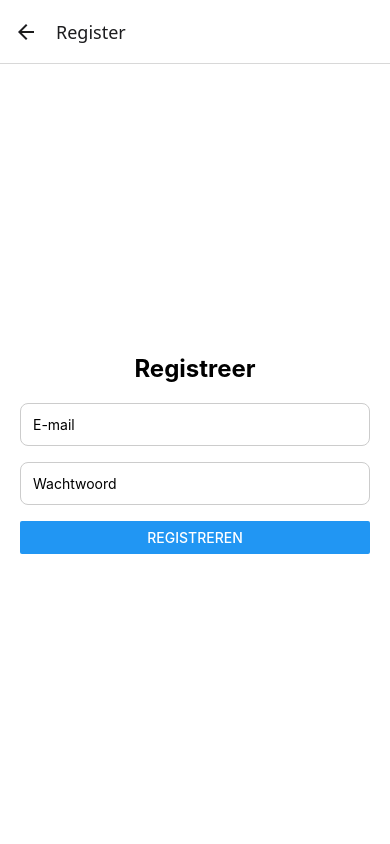
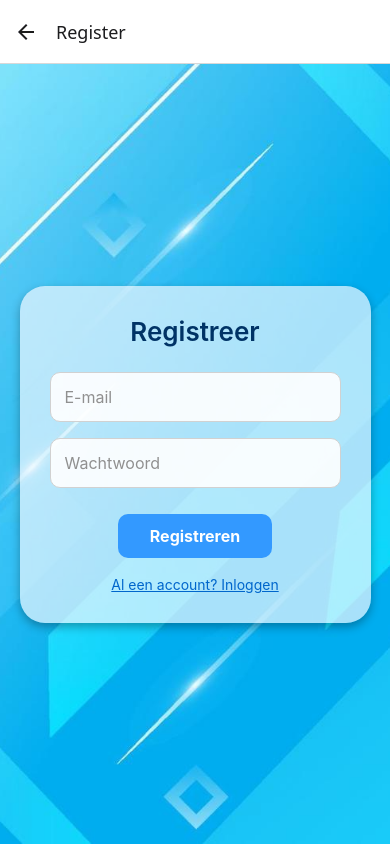
Before and after one commit to HamsterChief/Project_D, a React Native app in the folder AgendaApp/: screen /Register in a window 390 px wide. Built offline with nearby package versions, Linux system fonts and the light colour scheme.

Commit message:
Merge from Luca branch

```diff
--- a/AgendaApp/screens/Login.tsx
+++ b/AgendaApp/screens/Login.tsx
@@ -1,15 +1,16 @@
 import React, { useState } from 'react';
-import { View, Text, TextInput, Button, StyleSheet, Alert, Image, ImageBackground, Dimensions } from 'react-native';
+import { View, Text, TextInput, Button, StyleSheet, Alert, ImageBackground } from 'react-native';
 import { signInWithEmailAndPassword } from 'firebase/auth';
 import { auth } from '../firebaseConfig';
 import { useNavigation } from '@react-navigation/native';
-import { Ionicons } from '@expo/vector-icons';
-import { rgbaColor } from 'react-native-reanimated/lib/typescript/Colors';
+import { loginStyles as styles} from '../styles/loginstyles';
+import { TouchableOpacity } from 'react-native';
 
 const LoginScreen = () => {
   const navigation = useNavigation();
   const [email, setEmail] = useState('');
   const [password, setPassword] = useState('');
+  const [isPressed, setIsPressed] = useState(false);
 
   const validateEmail = (email: string) => /\S+@\S+\.\S+/.test(email);
   const validatePassword = (password: string) => password.length >= 6;
@@ -26,21 +27,24 @@ const LoginScreen = () => {
     }
 
     try {
-      await signInWithEmailAndPassword(auth, email, password);
-      navigation.navigate('Agenda');
-    } catch (error: any) {
-      console.log('Login error:', error);
+      const response = await fetch('http://localhost:5133/api/auth/login', {
+        method: 'POST',
+        headers: {
+          'Content-Type': 'application/json',
+        },
+        body: JSON.stringify({ email, password }),
+      });
 
-      // Specifieke Firebase foutcodes
-      if (error.code === 'auth/user-not-found') {
-        Alert.alert('Gebruiker niet gevonden', 'Er bestaat geen account met dit e-mailadres.');
-      } else if (error.code === 'auth/wrong-password') {
-        Alert.alert('Wachtwoord onjuist', 'Het wachtwoord dat je hebt ingevoerd is niet correct.');
-      } else if (error.code === 'auth/invalid-email') {
-        Alert.alert('Ongeldig e-mailadres', 'Het ingevoerde e-mailadres is ongeldig.');
+      if (response.ok) {
+        Alert.alert('Succesvol ingelogd', 'Welkom terug!');
+        navigation.navigate('Agenda');
       } else {
-        Alert.alert('Inloggen mislukt', 'Er ging iets fout. Probeer opnieuw.');
+        const message = await response.text();
+        Alert.alert('Login mislukt', message);
       }
+    } catch (error) {
+      console.error('Login error:', error);
+      Alert.alert('Fout', 'Kon geen verbinding maken met de server.');
     }
   };
 
@@ -51,6 +55,9 @@ const LoginScreen = () => {
       resizeMode="cover" // Or 'contain', depending on your design
     >
       <View style={styles.container}>
+
+        <Text style={styles.title}>Inlogscherm</Text>
+
         <TextInput
           placeholder="E-mail"
           placeholderTextColor='#909090'
@@ -68,77 +75,51 @@ const LoginScreen = () => {
           style={styles.input}
           secureTextEntry
         />
-        <Button title="Inloggen" onPress={handleLogin} />
+
+        <TouchableOpacity
+          style={[styles.button, isPressed && styles.hoveredButton]}
+          onPress={handleLogin}
+          onPressIn={() => setIsPressed(true)}
+          onPressOut={() => setIsPressed(false)}
+        >
+          <Text style={styles.buttonText}>INLOGGEN</Text>
+        </TouchableOpacity>
+
         <Text style={styles.registerLink} onPress={() => navigation.navigate('Register')}>
           Geen account? Registreer hier
         </Text>
+
       </View>
     </ImageBackground>
   );
 };
 
-const styles = StyleSheet.create({
-  background: {
-    flex: 1, // Full height and width
-    width: '100%',
-    height: '100%',
-    justifyContent: 'center',
-    alignItems: 'center',
-  },
-  overlay: {
-    backgroundColor: 'rgba(255, 255, 255, 0.85)', // Optional: white overlay to make form readable
-    padding: 20,
-    borderRadius: 10,
-    width: '80%',
-    alignItems: 'center',
-  },
-  container: {
-    width: '90%',
-    maxWidth: 400,
-    height: 400,
-    alignSelf: 'center',
-    justifyContent: 'center',
-    alignItems: 'center',
-    padding: 30,
-    backgroundColor: 'rgba(245,247,250, 0.85)',
-    borderRadius: 35,
-    shadowColor: '#000',
-    shadowOffset: { width: 0, height: 2 },
-    shadowOpacity: 0.2,
-    shadowRadius: 6,
-    elevation: 3,
-    marginTop: 'auto',
-    marginBottom: 'auto',
-},
-  login: {
-    width: 150,
-    height: 150,
-    marginBottom: 20,
-  },
-  title: {
-    fontSize: 24,
-    marginBottom: 20,
-    textAlign: 'center',
-    fontWeight: 'bold',
-  },
-  icon: {
-    marginRight: 8,
-  },
-  input: {
-    borderWidth: 1,
-    borderColor: '#ccc',
-    borderRadius: 8,
-    padding: 12,
-    marginBottom: 16,
-    maxWidth: 350,
-    width: '100%'
-  },
-  registerLink: {
-    marginTop: 16,
-    textAlign: 'center',
-    color: '#008bd1',
-    textDecorationLine: 'underline',
-  },
-});
+// const styles = StyleSheet.create({
+//   container: {
+//     flex: 1,
+//     padding: 20,
+//     justifyContent: 'center',
+//     backgroundColor: '#fff',
+//   },
+//   title: {
+//     fontSize: 24,
+//     marginBottom: 20,
+//     textAlign: 'center',
+//     fontWeight: 'bold',
+//   },
+//   input: {
+//     borderWidth: 1,
+//     borderColor: '#ccc',
+//     borderRadius: 8,
+//     padding: 12,
+//     marginBottom: 16,
+//   },
+//   registerLink: {
+//     marginTop: 16,
+//     textAlign: 'center',
+//     color: '#007BFF',
+//     textDecorationLine: 'underline',
+//   },
+// });
 
 export default LoginScreen;
--- a/AgendaApp/screens/Register.tsx
+++ b/AgendaApp/screens/Register.tsx
@@ -1,10 +1,11 @@
 import React, { useState } from 'react';
-import { View, Text, TextInput, Button, StyleSheet, Alert } from 'react-native';
+import { ImageBackground, View, Text, TextInput, Button, StyleSheet, Alert, TouchableOpacity } from 'react-native';
 import { createUserWithEmailAndPassword } from 'firebase/auth';
 import { auth } from '../firebaseConfig';
 import { NativeStackNavigationProp } from '@react-navigation/native-stack';
 import { RootStackParamList } from '../types';
 import { useNavigation } from '@react-navigation/native';
+import { registerstyles as styles} from '../styles/registerstyles';
 
 type RegisterScreenNavigationProp = NativeStackNavigationProp<RootStackParamList, 'Register'>;
 
@@ -15,59 +16,75 @@ const RegisterScreen: React.FC = () => {
   const [password, setPassword] = useState('');
 
   const handleRegister = async () => {
+    if (!email || !password) {
+      Alert.alert('Fout', 'Vul zowel e-mail als wachtwoord in.');
+      return;
+    }
+
     try {
-      const userCredential = await createUserWithEmailAndPassword(auth, email, password);
-      const user = userCredential.user;
-      Alert.alert('Welkom!', `Gebruiker geregistreerd: ${user.email}`);
+      const response = await fetch('http://localhost:5133/api/auth/register', {
+        method: 'POST',
+        headers: {
+          'Content-Type': 'application/json',
+        },
+        body: JSON.stringify({ email, password }),
+      });
+
+      if (response.ok) {
+        Alert.alert('Succes', 'Registratie gelukt!');
         navigation.navigate('Login');
-    } catch (error: any) {
-      Alert.alert('Registratie mislukt', error.message);
+      } else {
+        const error = await response.text();
+        Alert.alert('Registratie mislukt', error);
+      }
+    } catch (err) {
+      console.error('Error tijdens registratie:', err);
+      Alert.alert('Fout', 'Er is iets misgegaan bij het verbinden met de server.');
     }
   };
 
   return (
+    <ImageBackground
+      source={require('../assets/loginBackground.jpg')} // Use same background image as login screen
+      style={styles.background}
+      resizeMode="cover"
+    >
       <View style={styles.container}>
         <Text style={styles.title}>Registreer</Text>
+
         <TextInput
           placeholder="E-mail"
+          placeholderTextColor='#909090'
           value={email}
           onChangeText={setEmail}
           style={styles.input}
+          autoCapitalize="none"
           keyboardType="email-address"
-        autoCapitalize="none"
         />
         <TextInput
           placeholder="Wachtwoord"
+          placeholderTextColor='#909090'
           value={password}
           onChangeText={setPassword}
           style={styles.input}
           secureTextEntry
         />
-      <Button title="Registreren" onPress={handleRegister} />
+
+        <TouchableOpacity
+          style={styles.button}
+          onPress={handleRegister}
+        >
+          <Text style={styles.buttonText}>Registreren</Text>
+        </TouchableOpacity>
+
+        <Text style={styles.registerLink} onPress={() => navigation.navigate('Login')}>
+          Al een account? Inloggen
+        </Text>
       </View>
+    </ImageBackground>
   );
 };
 
-const styles = StyleSheet.create({
-  container: {
-    padding: 20,
-    flex: 1,
-    justifyContent: 'center',
-    backgroundColor: '#fff',
-  },
-  title: {
-    fontSize: 24,
-    marginBottom: 20,
-    fontWeight: 'bold',
-    textAlign: 'center',
-  },
-  input: {
-    borderWidth: 1,
-    borderColor: '#ccc',
-    borderRadius: 8,
-    padding: 12,
-    marginBottom: 16,
-  },
-});
+
 
 export default RegisterScreen;
--- /dev/null
+++ b/AgendaApp/styles/loginstyles.ts
@@ -0,0 +1,67 @@
+import { StyleSheet } from "react-native";
+
+export const loginStyles = StyleSheet.create({
+  background: {
+    flex: 1,
+    width: '100%',
+    height: '100%',
+    justifyContent: 'center',
+    alignItems: 'center',
+    backgroundColor: '#e6f3ff', // fallback kleur als afbeelding niet laadt
+  },
+  container: {
+    width: '90%',
+    maxWidth: 400,
+    padding: 30,
+    borderRadius: 25,
+    backgroundColor: 'rgba(240, 248, 255, 0.7)', // zachte lichtblauwe transparante laag
+    alignItems: 'center',
+    shadowColor: '#000',
+    shadowOffset: { width: 0, height: 4 },
+    shadowOpacity: 0.3,
+    shadowRadius: 10,
+    elevation: 6,
+  },
+  input: {
+    backgroundColor: 'rgba(255, 255, 255, 0.9)',
+    color: '#000',
+    width: '100%',
+    padding: 14,
+    borderRadius: 10,
+    marginBottom: 16,
+    fontSize: 16,
+    borderColor: '#d1d1d1',
+    borderWidth: 1,
+  },
+  title: {
+    fontSize: 26,
+    fontWeight: '600',
+    marginBottom: 25,
+    color: '#003366',
+    textAlign: 'center',
+  },
+  button: {
+    backgroundColor: '#3399ff',
+    paddingVertical: 12,
+    paddingHorizontal: 32,
+    borderRadius: 10,
+    marginTop: 10,
+  },
+  buttonText: {
+    color: 'white',
+    fontWeight: 'bold',
+    fontSize: 16,
+    textAlign: 'center',
+  },
+  hoveredButton: {
+    borderColor: '#003366',
+    borderWidth: 2,
+  },
+  registerLink: {
+    marginTop: 18,
+    color: '#0066cc',
+    fontSize: 14,
+    textDecorationLine: 'underline',
+    textAlign: 'center',
+  },
+});
--- /dev/null
+++ b/AgendaApp/styles/registerstyles.ts
@@ -0,0 +1,63 @@
+import { StyleSheet } from "react-native";
+
+export const registerstyles = StyleSheet.create({
+  background: {
+    flex: 1,
+    width: '100%',
+    height: '100%',
+    justifyContent: 'center',
+    alignItems: 'center',
+    backgroundColor: '#e6f3ff', // fallback color in case the image fails to load
+  },
+  container: {
+    width: '90%',
+    maxWidth: 400,
+    padding: 30,
+    borderRadius: 25,
+    backgroundColor: 'rgba(240, 248, 255, 0.7)', // soft light blue transparent background
+    alignItems: 'center',
+    shadowColor: '#000',
+    shadowOffset: { width: 0, height: 4 },
+    shadowOpacity: 0.3,
+    shadowRadius: 10,
+    elevation: 6,
+  },
+  input: {
+    backgroundColor: 'rgba(255, 255, 255, 0.9)',
+    color: '#000',
+    width: '100%',
+    padding: 14,
+    borderRadius: 10,
+    marginBottom: 16,
+    fontSize: 16,
+    borderColor: '#d1d1d1',
+    borderWidth: 1,
+  },
+  title: {
+    fontSize: 26,
+    fontWeight: '600',
+    marginBottom: 25,
+    color: '#003366',
+    textAlign: 'center',
+  },
+  button: {
+    backgroundColor: '#3399ff',
+    paddingVertical: 12,
+    paddingHorizontal: 32,
+    borderRadius: 10,
+    marginTop: 10,
+  },
+  buttonText: {
+    color: 'white',
+    fontWeight: 'bold',
+    fontSize: 16,
+    textAlign: 'center',
+  },
+  registerLink: {
+    marginTop: 18,
+    color: '#0066cc',
+    fontSize: 14,
+    textDecorationLine: 'underline',
+    textAlign: 'center',
+  },
+});
```
Lines whose indentation alone changed are shown as unchanged.
